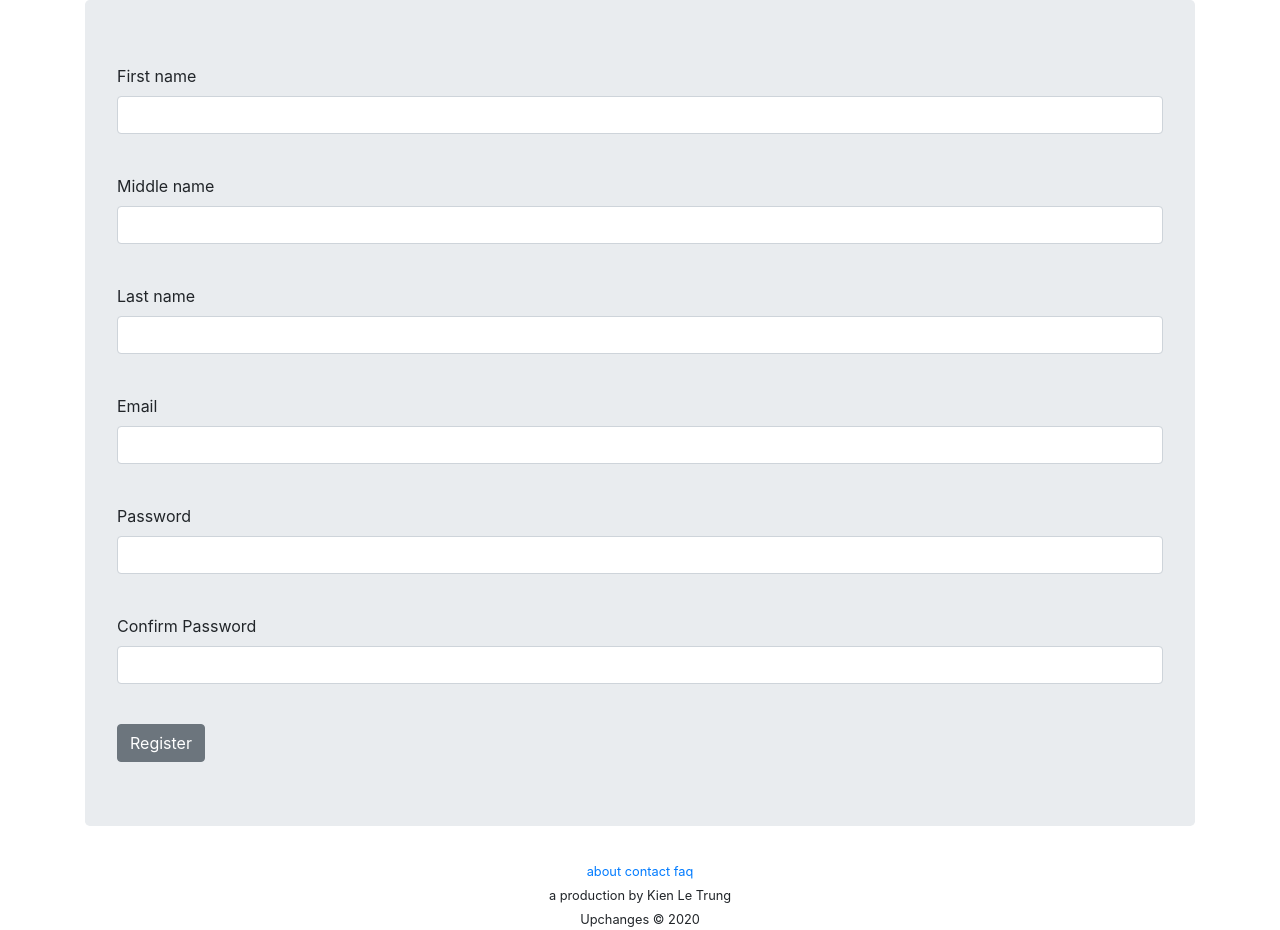
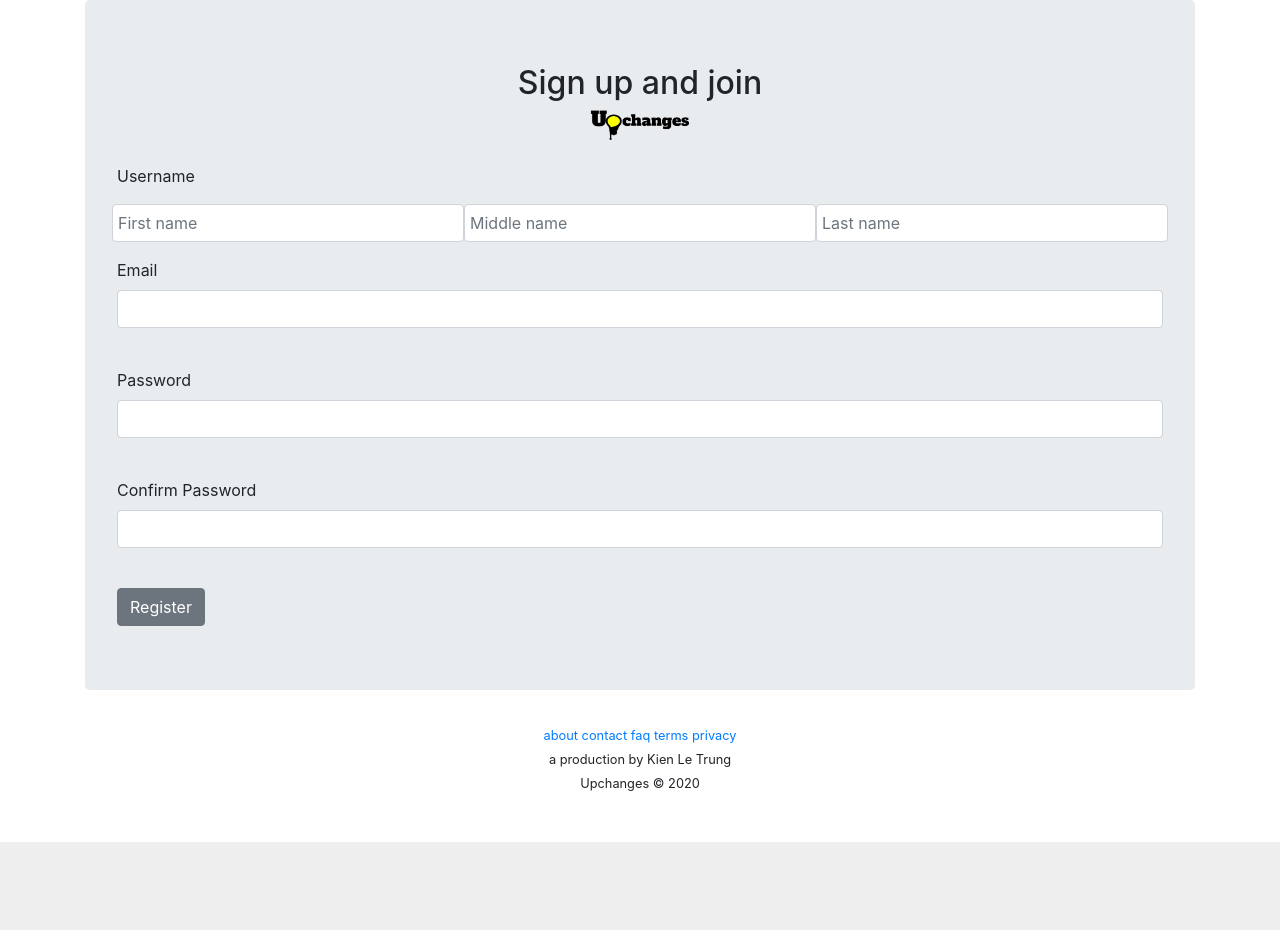
Before and after one commit to BrightChanges/Upchanges, a Flask app: page /register in a window 1280 px wide. Shown: the part 66-996 px from the top of the page. After the commit the page ends 908 px from the top, so only its background shows below. Run offline with Flask 2, Linux system fonts and the light colour scheme; some libraries are stand-ins or nearby versions.

Commit message:
New Life 2

```diff
--- a/Upchanges/blog_posts/forms.py
+++ b/Upchanges/blog_posts/forms.py
@@ -4,7 +4,8 @@ from wtforms.validators import DataRequired
 from flask_wtf.file import FileField, FileAllowed
 
 class BlogPostForm(FlaskForm):
-    blog_image = FileField('Picture of the problem(jpg,jpeg,png)', validators=[DataRequired(), FileAllowed(['jpg', 'png', 'jpeg'])])
+    blog_image = FileField('Add picture of the problem+ / Update picture', validators=[FileAllowed(['jpg', 'png', 'jpeg'])])
+    #In the future, I may need to create a WebP image conversion, converting all image from the users to webp in the back end, reducing the size of all images'size: https://qiita.com/hengsokvisal/items/e4610ec5c39a2f0045cc
     problem_name = StringField('Problem Name', validators=[DataRequired()])
     text = TextAreaField('Text', validators=[DataRequired()])
     problem_submit = SubmitField("Post")
--- a/Upchanges/blog_posts/views.py
+++ b/Upchanges/blog_posts/views.py
@@ -19,6 +19,7 @@ def create_post():
                                   text=form.text.data,
                                   user_id=current_user.id,
                                   blog_image=add_blog_pic(form.blog_image.data, form.problem_name.data+str(current_user.id))) #####
+
 
         blog_image = url_for('static', filename='profile_pics/' + blog_validated.blog_image)
         db.session.add(blog_validated)
--- a/Upchanges/templates/base.html
+++ b/Upchanges/templates/base.html
@@ -9,7 +9,9 @@
     <script src="https://stackpath.bootstrapcdn.com/bootstrap/4.4.1/js/bootstrap.min.js" integrity="sha384-wfSDF2E50Y2D1uUdj0O3uMBJnjuUD4Ih7YwaYd1iqfktj0Uod8GCExl3Og8ifwB6" crossorigin="anonymous"></script>
     <link href="../static/css/base.css" rel="stylesheet">
 
+
     <title>Upchanges</title>
+    <link rel="short cut icon" type="image/png" href="../static/logo.png">
 </head>
 
 <body>
@@ -29,7 +31,7 @@
           <a class="nav-item nav-link" href="{{ url_for('core.index') }}">Homepage/Problems</a>
           <a class="nav-item nav-link" href="{{ url_for('core.info') }}">About</a>
         {% if current_user.is_authenticated %}
-          <a class="nav-item nav-link" href="{{ url_for('users.user_posts', username=current_user.first_name+current_user.middle_name+current_user.last_name)}}">My Page</a>
+          <a class="nav-item nav-link" href="{{ url_for('users.user_posts', username=current_user.first_name+current_user.middle_name+current_user.last_name)}}">{{current_user.first_name}} <img class="text-center rounded" src="{{ url_for('static', filename='profile_pics/'+current_user.profile_image) }}" width = "25" height = "25" alt=""></a>
           <a class="nav-item nav-link" href="{{ url_for('users.account') }}">My Account</a>
           <a class="nav-item nav-link" href="{{ url_for('blog_posts.create_post') }}">Post Problems and Ideas+</a>
           <a class="nav-item nav-link" href="{{ url_for('users.logout') }}">Log Out</a>
@@ -61,7 +63,7 @@
 
 <div class="text-center text-primary">
 <footer>
-    <small><a href="#">about</a>      <a href="#">contact</a>      <a href="#">faq</a></small>
+    <small><a href="#">about</a>      <a href="#">contact</a>      <a href="#">faq</a>  <a href="#">terms</a> <a href="#">privacy</a></small>
 </footer>
 </div>
 
@@ -79,5 +81,7 @@
             </small>
 </footer>
 </div>
+<br>
+<br>
 
 </html>
--- a/Upchanges/templates/info.html
+++ b/Upchanges/templates/info.html
@@ -4,10 +4,10 @@
 {% block content %}
 <div class="container">
 <div class="jumbotron">
-<h1>What is Upchanges?</h1>
-<p>Upchanges is a social media that connects you with people who you knew about but are not closed with, with people who share the same interest.</p>
+<h1>What is <img class="" src="../static/logo7.png" width="133" height="40"> ?</h1>
+<p>Upchanges is a social media that connects you stronger with people who you knew about but are not closed with, with people who share the same interest through providing a place where you can create and do meaningful actions <img class="" src="../static/Uplike.png" width="25" height="25"> with them.</p>
 
-    <p>We provide a place where you can do meaningful action to connect strongly with those people, a database full of problems, projects and ideas in the world for change makers and students to use.</p>
+    <p>We also provide a database full of problems, projects and ideas in the world for change makers and students to use.</p>
     <div class="text-center">
     <img src="../static/new_image.jpeg" width="600" height="350" alt="">
     </div>
--- a/Upchanges/templates/register.html
+++ b/Upchanges/templates/register.html
@@ -2,11 +2,15 @@
 
 {% block content %}
     <div class="jumbotron">
+     <h2 class="text-center">Sign up and join</h2><img class="mx-auto d-block text-center" src="../static/logo7.png" width="100" height="30"><br>
         <form method="POST">
         {{ form1.hidden_tag() }}
-        {{ form1.first_name.label }} {{ form1.first_name(class="form-group form-control") }} <br>
-        {{ form1.middle_name.label }} {{ form1.middle_name(class="form-group form-control") }}  <br>
-        {{ form1.last_name.label }} {{ form1.last_name(class="form-group form-control") }}<br>
+            <p>Username</p>
+            <div class="form-row">
+                {{ form1.first_name(class="form-group col form-control",  placeholder="First name") }} <br>
+                {{ form1.middle_name(class="form-group col form-control",  placeholder="Middle name") }}  <br>
+                {{ form1.last_name(class="form-group col form-control",  placeholder="Last name") }}<br>
+                </div>
         {{ form1.email.label }} {{ form1.email(class="form-group form-control") }}<br>
         {{ form1.password.label }} {{ form1.password(class="form-group form-control") }} <br>
         {{ form1.pass_confirm.label }} {{ form1.pass_confirm(class="form-group form-control") }}<br>
```
Also changed, not shown: Upchanges/templates/create_post.html (+5 -3 lines), Upchanges/data.sqlite, Upchanges/static/logo.png.
